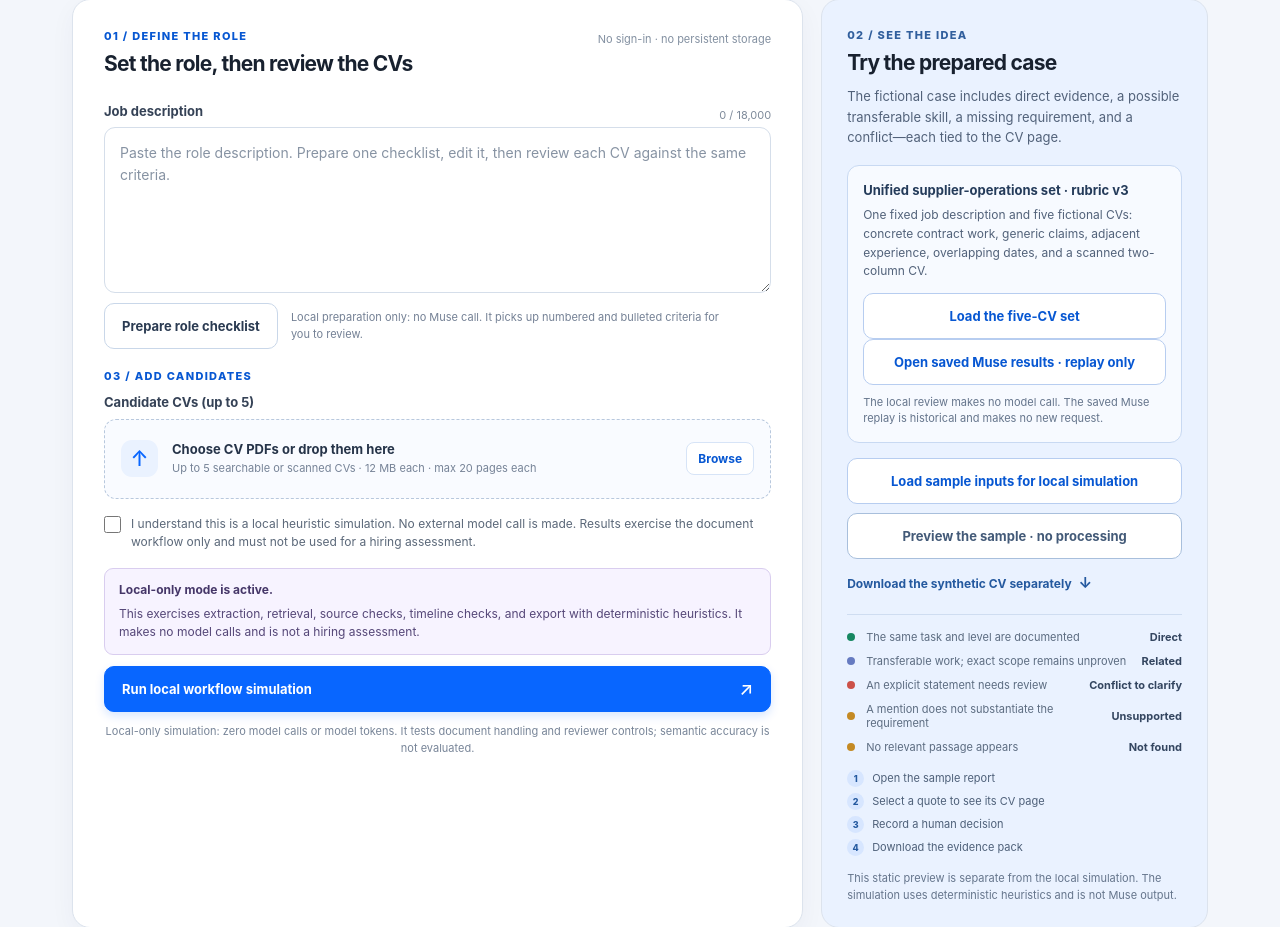
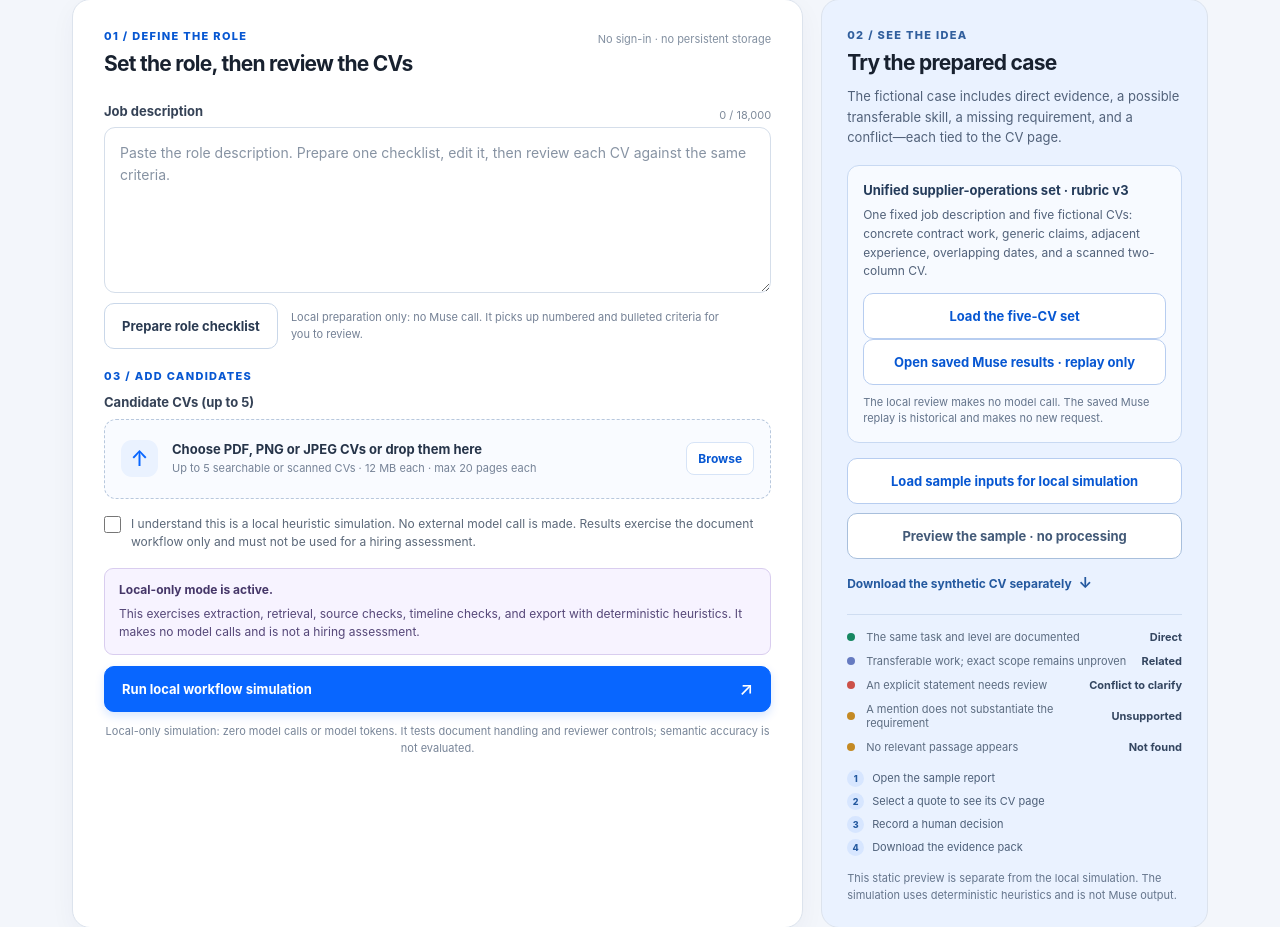
Before and after one commit to farhanjamal2002-blip/-evidencetrail, a FastAPI app: page / in a window 1280 px wide. Shown: the part 639-1566 px from the top of the page. Run offline with FastAPI, Linux system fonts and the light colour scheme; some libraries are stand-ins or nearby versions.

Commit message:
feat: enable PNG and JPEG CVs in existing job evidence uploader

```diff
--- a/templates/index.html
+++ b/templates/index.html
@@ -114,10 +114,10 @@
             <div class="step-label candidate-upload-step">03 / ADD CANDIDATES</div>
             <label class="field-label" for="cv">Candidate CVs <span>(up to 5)</span></label>
             <label class="upload-zone" for="cv">
-              <input id="cv" name="cv" type="file" accept="application/pdf,.pdf" multiple data-max-bytes="{{ max_pdf_bytes }}" data-max-files="5" required>
+              <input id="cv" name="cv" type="file" accept="application/pdf,image/png,image/jpeg,.pdf,.png,.jpg,.jpeg" multiple data-max-bytes="{{ max_pdf_bytes }}" data-max-files="5" required>
               <span class="upload-icon">↑</span>
               <span class="upload-copy">
-                <strong id="file-name">Choose CV PDFs or drop them here</strong>
+                <strong id="file-name">Choose PDF, PNG or JPEG CVs or drop them here</strong>
                 <small>Up to 5 searchable or scanned CVs · {{ max_pdf_mb }} MB each · max 20 pages each</small>
               </span>
               <span class="browse-link">Browse</span>
```
